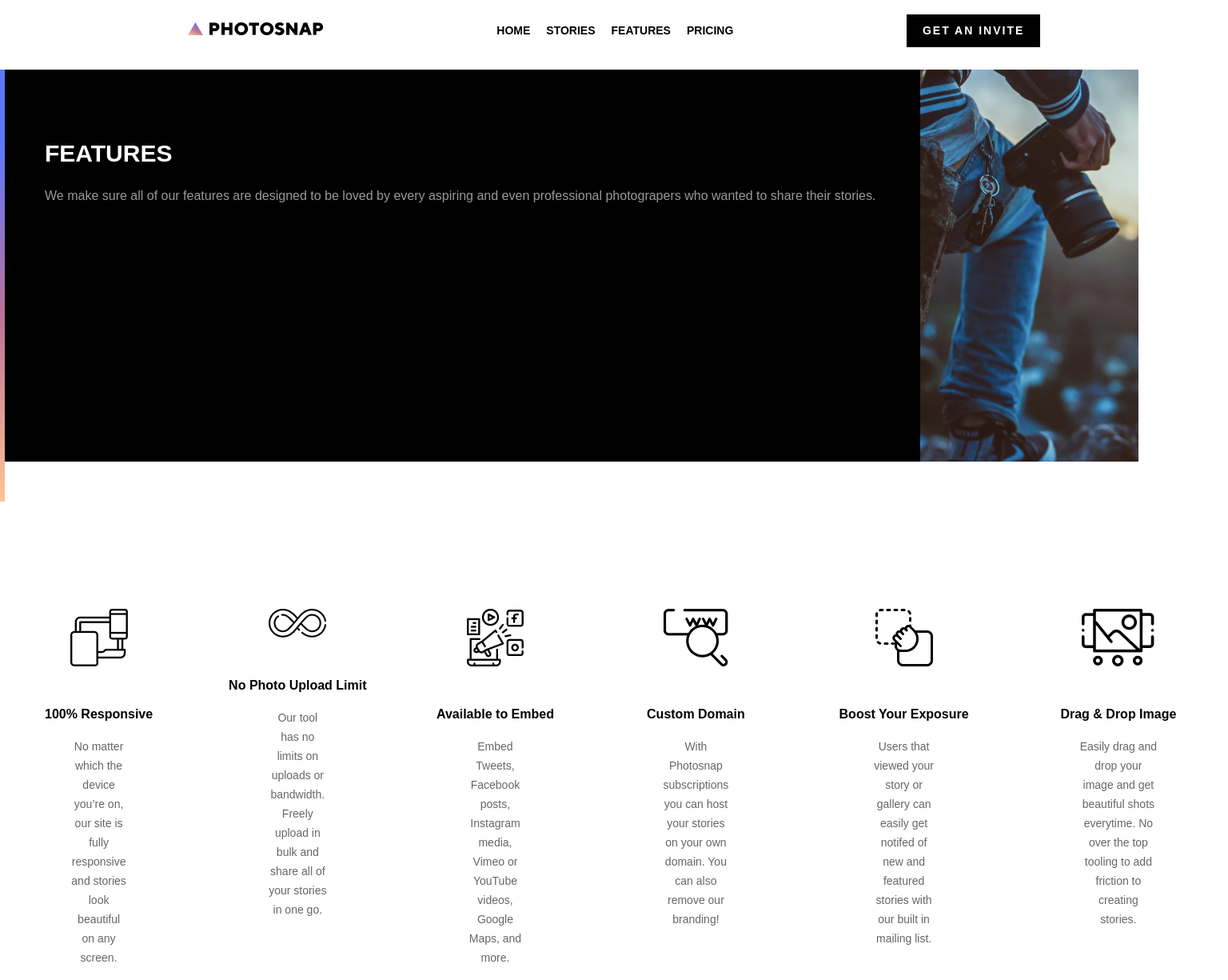
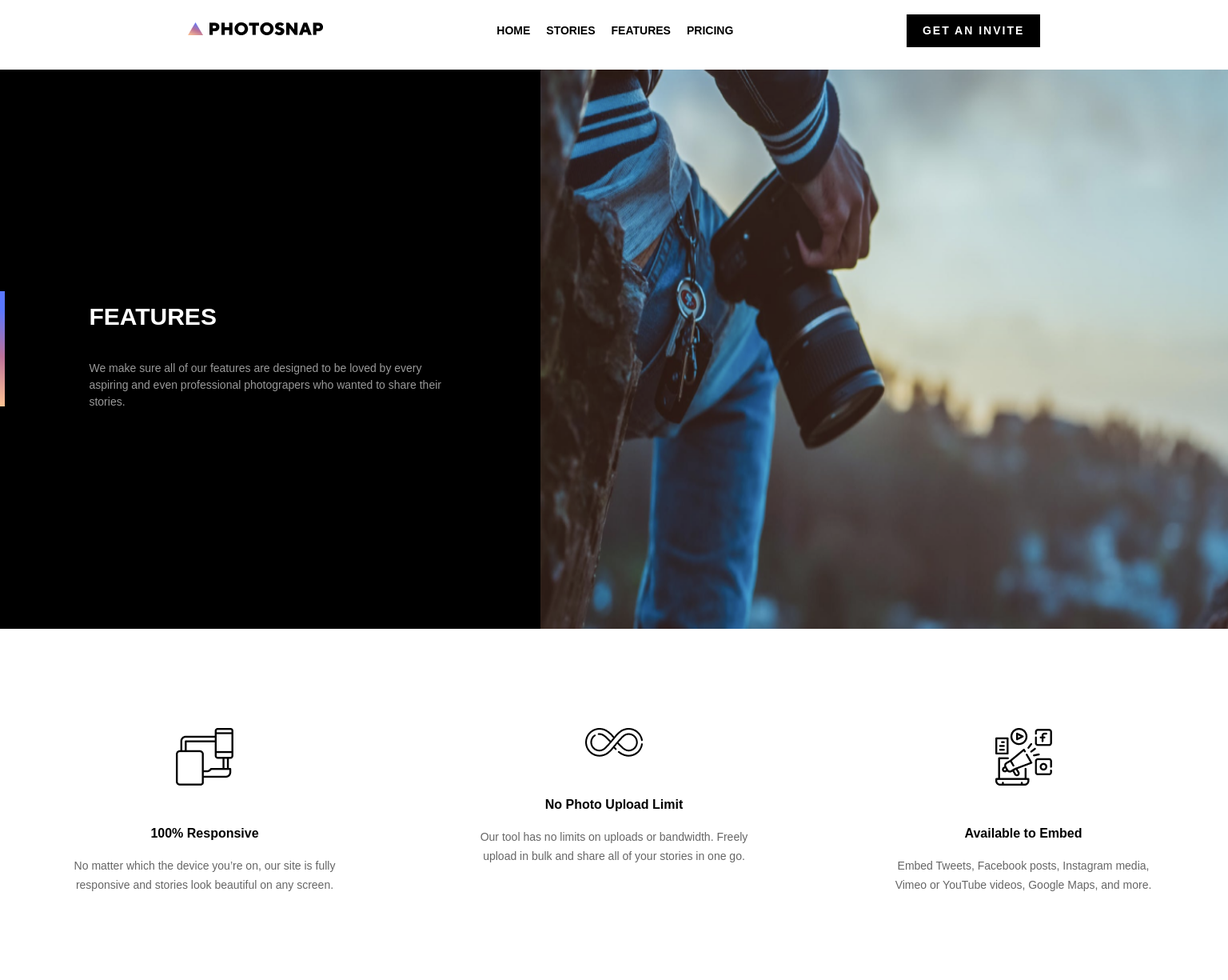
Before and after one commit to elizabet-bagdasaryan/photosnap, a React (Vite) app: page / in a window 1536 px wide. Shown: the top 1225 px of the page at 80% size. Built offline with nearby package versions, Linux system fonts and the light colour scheme.

Commit message:
style: finish features pages responsive

```diff
--- a/src/Features.css
+++ b/src/Features.css
@@ -25,7 +25,15 @@
 .photo-tab {
   display: none;
 }
-
+.beta-img-desk {
+  display: none;
+}
+.photo-desk {
+  display: none;
+}
+.create-feat {
+  padding: 8vw 14vw;
+}
 @media (min-width: 768px) {
   .photo-mob {
     display: none;
@@ -35,6 +43,18 @@
   }
   .feature {
     display: flex;
+  }
+  .feature-texts {
+    display: flex;
+    align-items: center;
+  }
+  .feature-texts h2 {
+    padding-top: 120px;
+    padding: 120px 50px 0;
+  }
+
+  .feature-texts p {
+    padding: 20px 50px 150px;
   }
   .beta {
     display: flex;
@@ -50,7 +70,104 @@
 
   #line1 {
     width: 6px;
-    height: 67.5%;
+    height: 144px;
     margin-left: 0;
   }
+  .details {
+    display: grid;
+    grid-template-columns: 1fr 1fr;
+    grid-template-rows: 1fr 1fr 1fr;
+    grid-auto-columns: 1fr;
+    gap: 0px 0px;
+    grid-auto-flow: row;
+    padding: 60px 0;
+  }
+
+  .icons {
+    grid-area: 2 / 1 / 3 / 2;
+  }
+
+  .limit {
+    grid-area: 1 / 2 / 2 / 3;
+  }
+
+  .responsive {
+    grid-area: 1 / 1 / 2 / 2;
+  }
+
+  .embed {
+    grid-area: 2 / 1 / 3 / 2;
+  }
+
+  .domain {
+    grid-area: 2 / 2 / 3 / 3;
+  }
+
+  .exposure {
+    grid-area: 3 / 1 / 4 / 2;
+  }
+
+  .image {
+    grid-area: 3 / 2 / 4 / 3;
+  }
+  .beta-img {
+    display: none;
+  }
+  .beta-img-desk {
+    display: block;
+    width: 100vw;
+    height: 400px;
+  }
 }
+
+@media (min-width: 1336px) {
+  .details {
+    display: grid;
+    grid-template-columns: 1fr 1fr 1fr;
+    grid-template-rows: 1fr 1fr;
+    grid-auto-columns: 1fr;
+    gap: 0px 0px;
+    grid-auto-flow: row;
+    grid-template-areas:
+      "responsive limit embed"
+      "domain exposure image";
+  }
+
+  .limit {
+    grid-area: limit;
+  }
+
+  .responsive {
+    grid-area: responsive;
+  }
+
+  .embed {
+    grid-area: embed;
+  }
+
+  .domain {
+    grid-area: domain;
+  }
+
+  .exposure {
+    grid-area: exposure;
+  }
+
+  .image {
+    grid-area: image;
+  }
+  .photo-desk {
+    display: block;
+  }
+  .photo-tab {
+    display: none;
+  }
+
+  .create-feat {
+    padding: 8vw 4vw;
+    width: 44vw;
+  }
+  .beta h2 {
+    margin-left: 6vw;
+  }
+}
--- a/src/Features.jsx
+++ b/src/Features.jsx
@@ -12,14 +12,17 @@ import Exposure from "./assets/exposure.png";
 import Image from "./assets/image.png";
 import Beta from "./assets/beta.png";
 import PhotographTab from "./assets/photograph-tab.png";
+import PhotographDesk from "./assets/photograph-desk.png";
+import BetaDesk from "./assets/beta-desk.png";
 function Features() {
   return (
     <>
       <Header />
       <div className="feature">
         <img src={Photograph} className="w-full photo-mob" />
+        <div className="feature-texts">
           <div className="line " id="line1"></div>
-        <div className="bg-black px-14 py-8 create ">
+          <div className="bg-black create-feat ">
             <h2 className="text-white uppercase text-3xl mt-12 mb-4 font-bold">
               FEATURES
             </h2>
@@ -29,10 +32,12 @@ function Features() {
               their stories.
             </p>
           </div>
-        <img src={PhotographTab} className=" photo-tab" />
+        </div>
+        <img src={PhotographTab} className=" photo-tab " />
+        <img src={PhotographDesk} className=" photo-desk w-full" />
       </div>
       <div className="details">
-        <div className="p-8 text-center pt-16">
+        <div className="p-8 text-center pt-16 responsive">
           <img src={Gadgets} className="mx-auto" />
           <h2 className="font-bold py-4 pt-12">100% Responsive</h2>
           <p className="text-black opacity-60 px-14 leading-6">
@@ -40,7 +45,7 @@ function Features() {
             and stories look beautiful on any screen.
           </p>
         </div>
-        <div className="p-8 text-center pt-16">
+        <div className="p-8 text-center pt-16 limit">
           <img src={Infinity} className="mx-auto" />
           <h2 className="font-bold py-4 pt-12">No Photo Upload Limit</h2>
           <p className="text-black opacity-60 px-14 leading-6">
@@ -48,7 +53,7 @@ function Features() {
             bulk and share all of your stories in one go.
           </p>
         </div>
-        <div className="p-8 text-center pt-16 mb-16">
+        <div className="p-8 text-center pt-16 mb-16 embed">
           <img src={Socials} className="mx-auto" />
           <h2 className="font-bold py-4 pt-12">Available to Embed</h2>
           <p className="text-black opacity-60 px-14 leading-6">
@@ -56,7 +61,7 @@ function Features() {
             videos, Google Maps, and more.
           </p>
         </div>
-        <div className="p-8 text-center pt-16 mb-16">
+        <div className="p-8 text-center pt-16 mb-16 domain">
           <img src={Domain} className="mx-auto" />
           <h2 className="font-bold py-4 pt-12">Custom Domain</h2>
           <p className="text-black opacity-60 px-14 leading-6">
@@ -64,7 +69,7 @@ function Features() {
             domain. You can also remove our branding!
           </p>
         </div>
-        <div className="p-8 text-center pt-16 mb-16">
+        <div className="p-8 text-center pt-16 mb-16 exposure">
           <img src={Exposure} className="mx-auto" />
           <h2 className="font-bold py-4 pt-12">Boost Your Exposure</h2>
           <p className="text-black opacity-60 px-14 leading-6">
@@ -72,7 +77,7 @@ function Features() {
             new and featured stories with our built in mailing list.
           </p>
         </div>
-        <div className="p-8 text-center pt-16 mb-16">
+        <div className="p-8 text-center pt-16 mb-16 image">
           <img src={Image} className="mx-auto" />
           <h2 className="font-bold py-4 pt-12">Drag & Drop Image</h2>
           <p className="text-black opacity-60 px-14 leading-6">
@@ -83,6 +88,7 @@ function Features() {
       </div>
       <div className="relative ">
         <img src={Beta} className="beta-img" />
+        <img src={BetaDesk} className="beta-img-desk" />
         <div className="absolute top-0 left-0 w-full beta">
           <div className="line" id="line2"></div>
           <h2 className="uppercase text-white text-4xl p-12  mt-12">
@@ -91,7 +97,7 @@ function Features() {
             today!
           </h2>
           <div className="flex invites hover:underline hover:text-white cursor-pointer px-12">
-            <p className="text-white mr-4">GET AN INVITE </p>
+            <p className="text-white mr-6">GET AN INVITE </p>
             <img src={Arrow} className="h-3 mt-1" />
           </div>
         </div>
```
Also changed, not shown: src/assets/beta-desk.png (added), src/assets/photograph-desk.png (added). Lines whose indentation alone changed are shown as unchanged.
